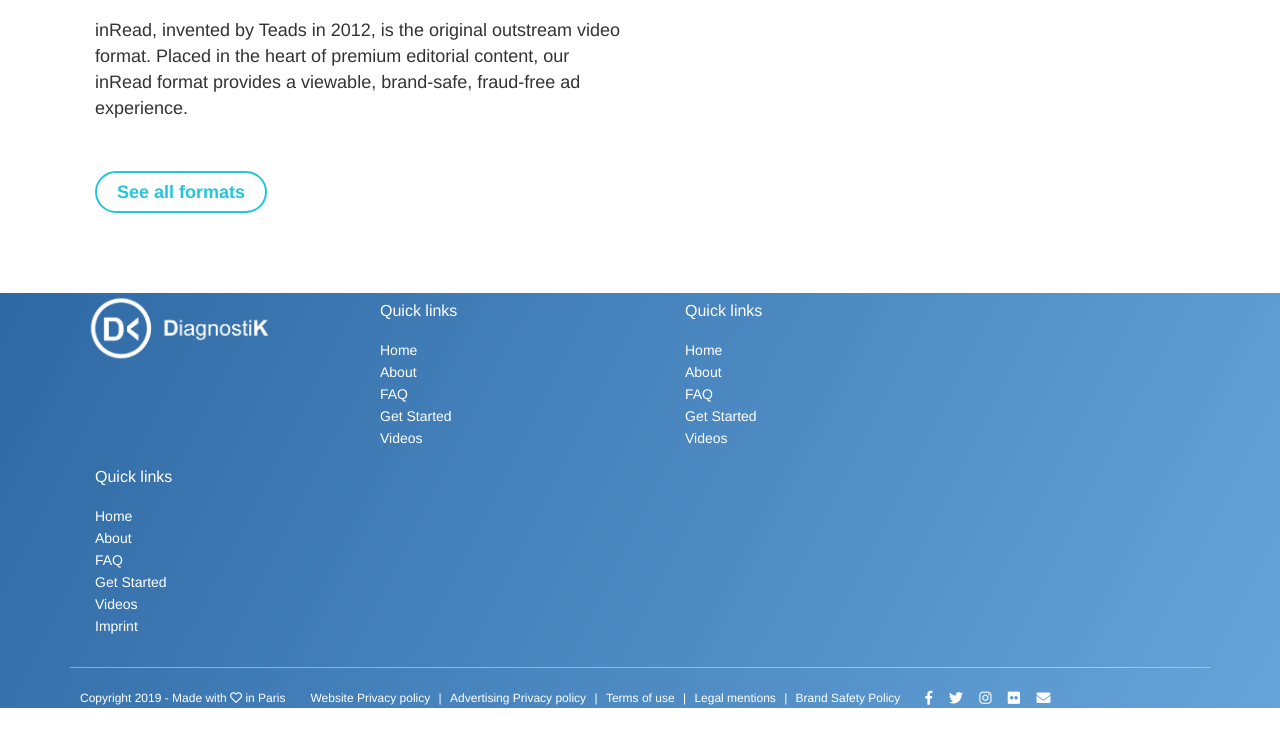
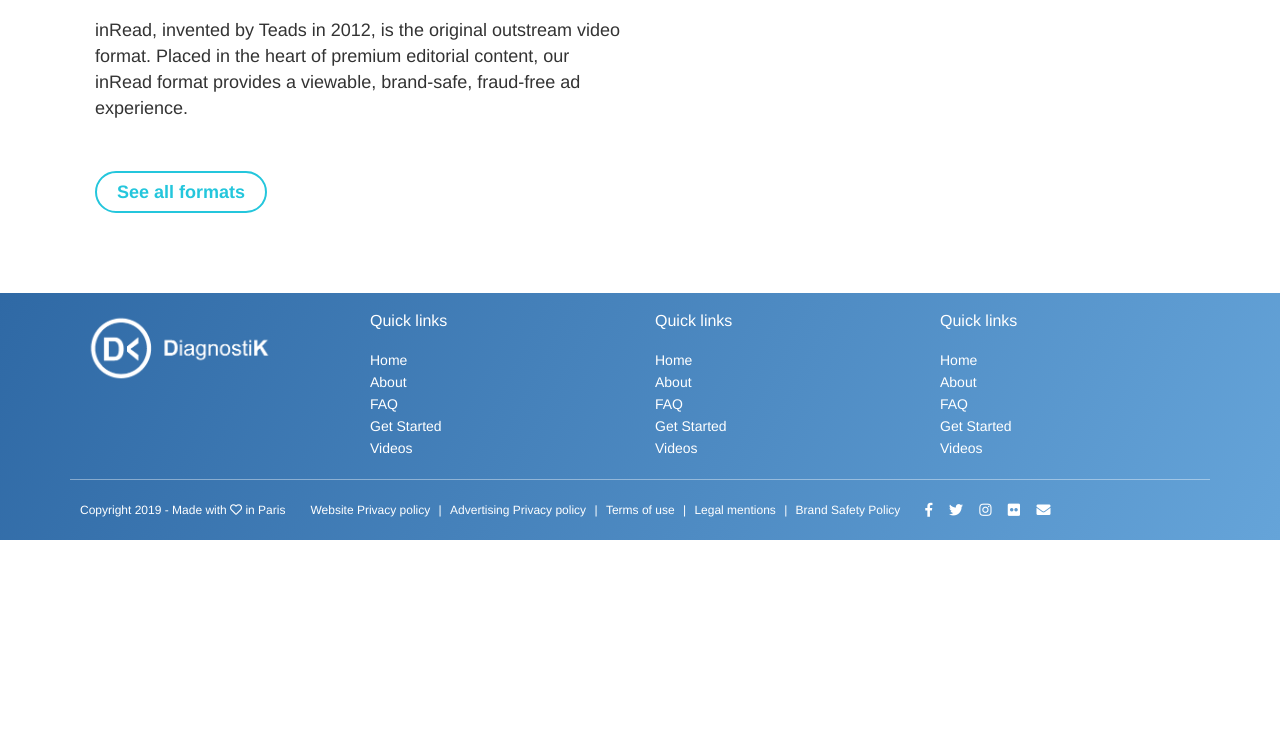
Before and after one commit to Ephalys/YDays-2019-Edition, a website: page index.html in a window 1280 px wide. Shown: the part 1193-1940 px from the top of the page. Drawn offline with Linux system fonts and the light colour scheme; files that its build step writes are made by us from their sources.

Commit message:
wip - footer

```diff
--- a/assets/css/scss/inc/project/views/_footer.scss
+++ b/assets/css/scss/inc/project/views/_footer.scss
@@ -1,8 +1,9 @@
 .footer {
+  padding: 20px;
   @media (max-width:767px) {
     padding-top: 50px;
   }
-  background: $color_tropical_rain_forest_approx !important;
+  background: $color_tropical_rain_forest_approx ;
 
   .section-title {
     text-align: center;
@@ -29,17 +30,14 @@
   }
   a {
     color: $white;
-    text-decoration: none !important;
+    text-decoration: none ;
     background-color: transparent;
   }
   .text-md-left {
     @media (min-width: 768px) {
-      text-align: left !important;
+      text-align: left ;
       padding: 0 0 20px;
     }
-  }
-  .footer-block{
-    margin: 10px;
   }
   ul {
     &.social li {
--- a/index.html
+++ b/index.html
@@ -120,7 +120,7 @@
                 <div class="col-xs-12 col-sm-4 col-md-3">
                     <img src="./assets/img/Logo-DiagnostiK-long-blanc.png" class="img-responsive" alt="">
                 </div>
-                <div class="col-xs-12 col-sm-4 col-md-3 footer-block">
+                <div class="col-xs-12 col-sm-4 col-md-3">
                     <h5>Quick links</h5>
                     <ul class="list-unstyled quick-links">
                         <li><a href="#">Home</a></li>
@@ -130,7 +130,7 @@
                         <li><a href="#">Videos</a></li>
                     </ul>
                 </div>
-                <div class="col-xs-12 col-sm-4 col-md-3 footer-block">
+                <div class="col-xs-12 col-sm-4 col-md-3">
                     <h5>Quick links</h5>
                     <ul class="list-unstyled quick-links">
                         <li><a href="#">Home</a></li>
@@ -140,7 +140,7 @@
                         <li><a href="#">Videos</a></li>
                     </ul>
                 </div>
-                <div class="col-xs-12 col-sm-4 col-md-3 footer-block">
+                <div class="col-xs-12 col-sm-4 col-md-3">
                     <h5>Quick links</h5>
                     <ul class="list-unstyled quick-links">
                         <li><a href="#">Home</a></li>
@@ -148,7 +148,6 @@
                         <li><a href="#">FAQ</a></li>
                         <li><a href="#">Get Started</a></li>
                         <li><a href="#">Videos</a></li>
-                        <li><a href="#">Imprint</a></li>
                     </ul>
                 </div>
             </div>
```
Also changed, not shown: assets/css/dist/style.min.css.
